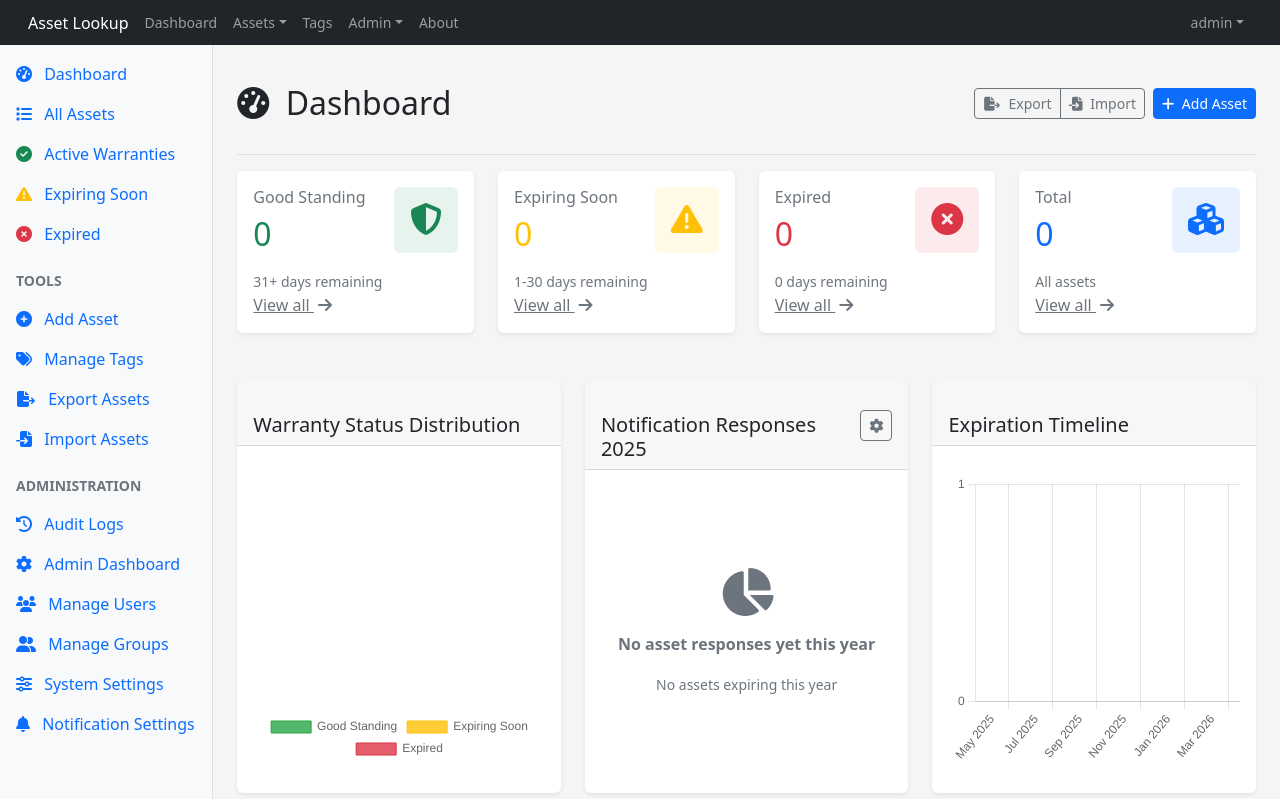
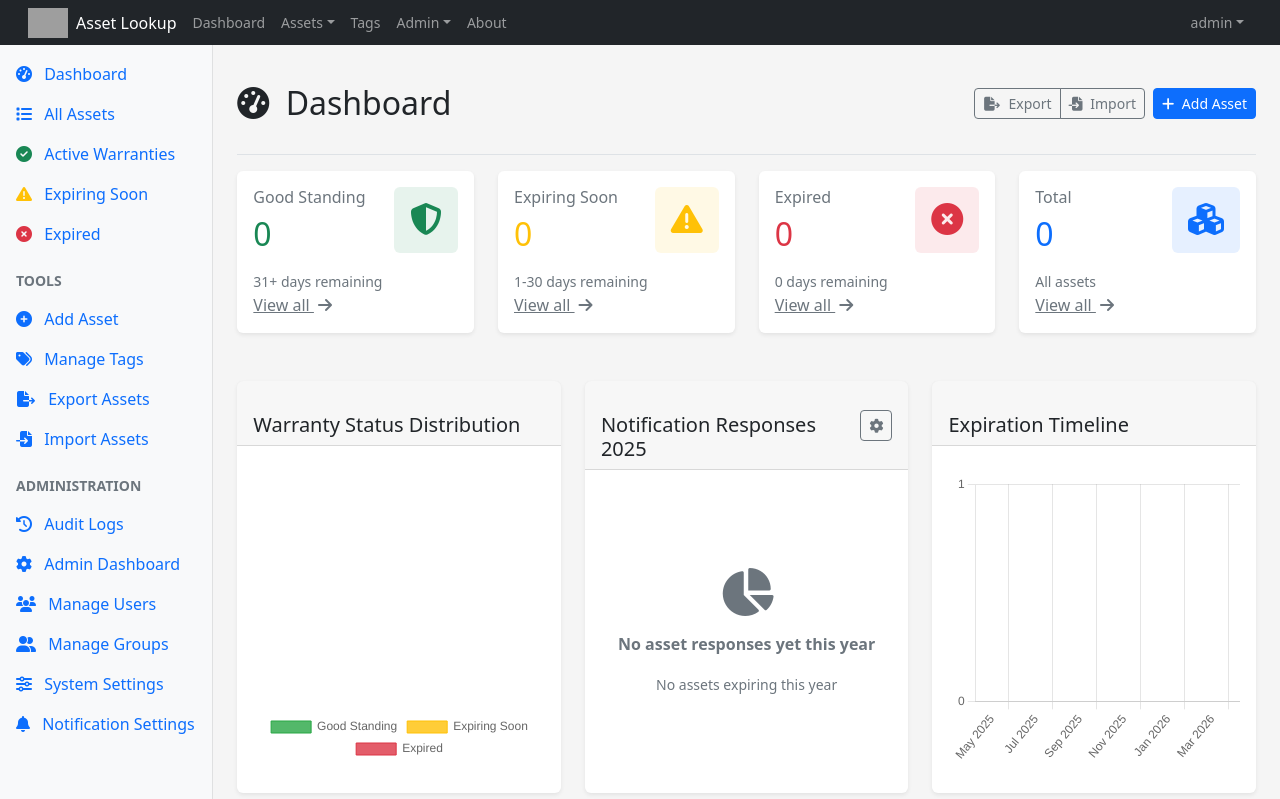
Before and after one commit to thokzz/asset-lookup, a Flask app: page /dashboard in a window 1280 px wide. Shown: the top 799 px of the page. Run offline with Flask 2, Linux system fonts and the light colour scheme; a user stored in the database is signed in; data that the repository does not hold is empty; some libraries are stand-ins or nearby versions; grey boxes are pictures that could not be loaded.

Commit message:
Add files via upload

```diff
--- a/app/templates/partials/navbar.html
+++ b/app/templates/partials/navbar.html
@@ -1,6 +1,9 @@
 <nav class="navbar navbar-expand-lg navbar-dark bg-dark">
     <div class="container-fluid">
-        <a class="navbar-brand" href="{{ url_for('asset.dashboard') }}">Asset Lookup</a>
+        <a class="navbar-brand d-flex align-items-center" href="{{ url_for('asset.dashboard') }}">
+            <img src="{{ url_for('static', filename='image/AL_logo.png') }}" alt="Asset Lookup Logo" height="30" class="me-2">
+            Asset Lookup
+        </a>
         <button class="navbar-toggler" type="button" data-bs-toggle="collapse" data-bs-target="#navbarNav" aria-controls="navbarNav" aria-expanded="false" aria-label="Toggle navigation">
             <span class="navbar-toggler-icon"></span>
         </button>
```
